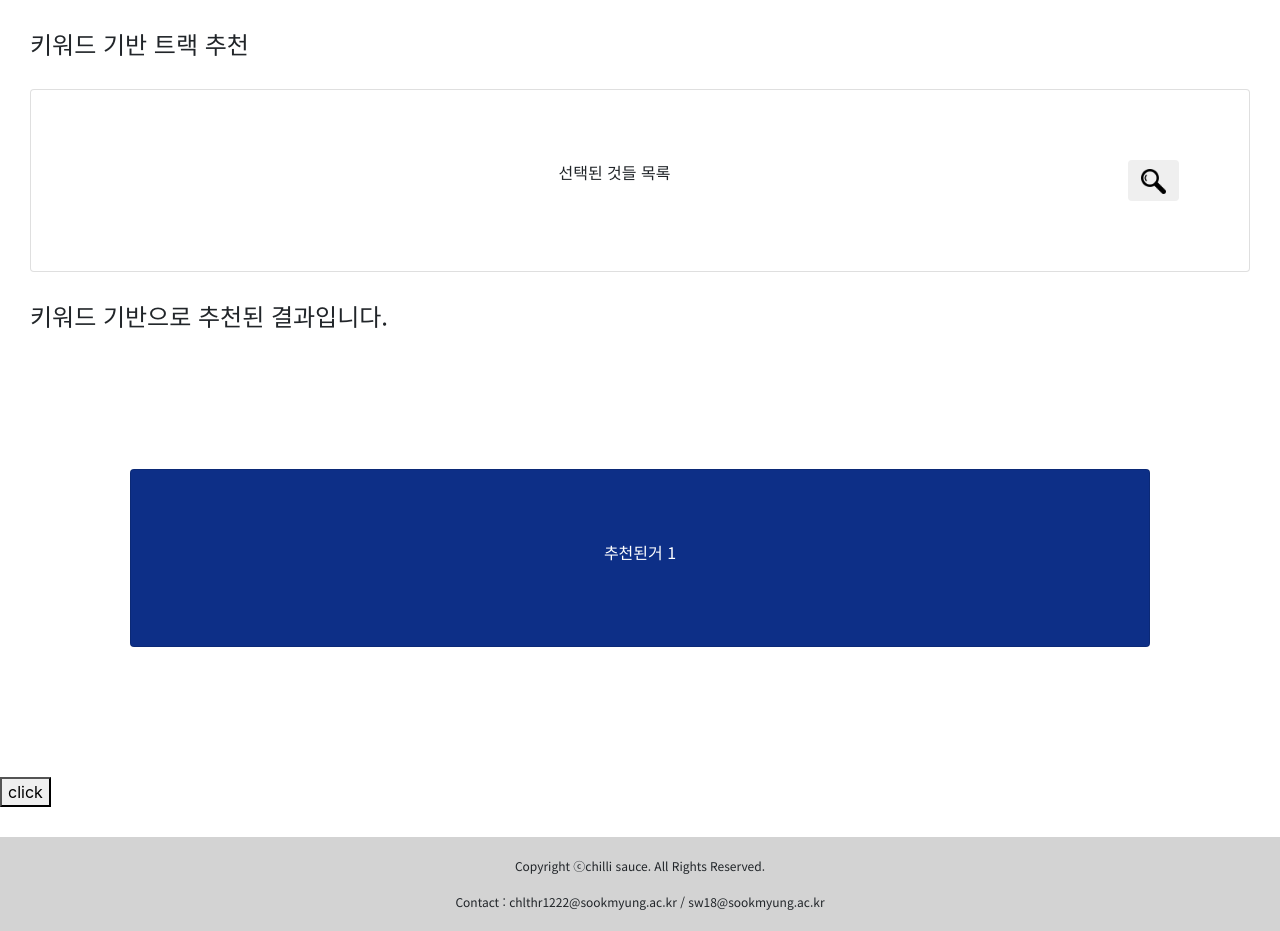
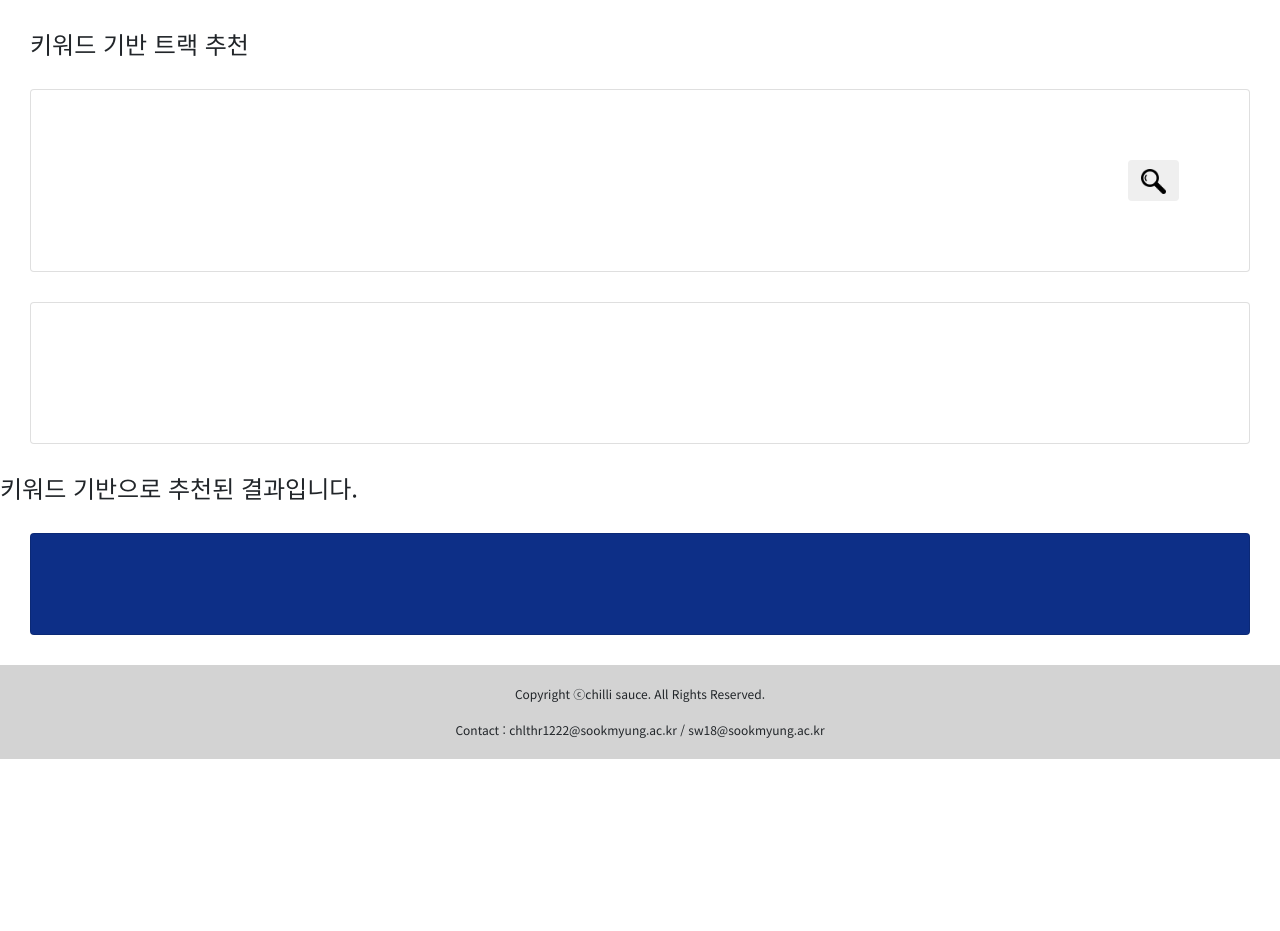
Before and after one commit to 1010Min/-chili-sauce, a Flask app: page /recommend in a window 1280 px wide. Shown: the part 112-1043 px from the top of the page. After the commit the page ends 871 px from the top, so only its background shows below. Run offline with Flask 2, Linux system fonts and the light colour scheme; data that the repository does not hold is empty; some libraries are stand-ins or nearby versions.

Commit message:
UPDATE:checkbox.js-디자인 수정

```diff
--- a/static/checkbox.js
+++ b/static/checkbox.js
@@ -16,7 +16,7 @@ function showReview() {
                         name='animal'
                         value=${keyword}
                         onclick='getCheckboxValue()'/> ${keyword}`
-                    $('#reviews-box').append(temp_html)
+                        $('#reviews-box').append(temp_html)
                 }
             }
         }
--- a/templates/recommend.html
+++ b/templates/recommend.html
@@ -63,32 +63,27 @@
 </div>
 <div class="card">
     <div class="card-body">
-      선택된 것들 목록
-      <button onclick='getCheckboxValue()' class="btn float-right"><img src="../static/dotbogi.png" style="width:25px; height:25px;" alt=""></button>
+        <div id='result'></div>
+        <button id='target_btn' onclick="CalCheckboxValue()" class="btn float-right"><img src="../static/dotbogi.png" style="width:25px; height:25px;" alt=""></button>
     </div>
   </div>
-
+  <div class="card">
+    <div class="card-body">
+        <div id="reviews-box"></div>
+        </div></div>
   <div class="main">
-    <h4 style="margin-top: 30px; margin-left: 30px;">키워드 기반으로 추천된 결과입니다.</h4>
-    <div class="row">
+    <h4>키워드 기반으로 추천된 결과입니다.</h4>
+    <div id="first" class="card"><div id='result2' style="color: white;"></div>
+    <!-- <div class="row">
         <div class="col">
             <div id="first" class="card">
                 <div class="card-body">
-                    <p id="sm-inside"class="card-title">추천된거 1</p>
+                    <p id="sm-inside"class="card-title"><div id='result2' style="color: white;"></div></p>
                 </div>
             </div>
         </div>
-    </div>
+    </div> -->
 </div>
-
-<div id="reviews-box"></div>
-<div id='result'></div>
-<button id='target_btn'onclick="CalCheckboxValue()">click</button>
-<div id='result2'></div>
-
-
-
-
 
 <div class="footer">
     Copyright ⓒchilli sauce. All Rights Reserved.
```
